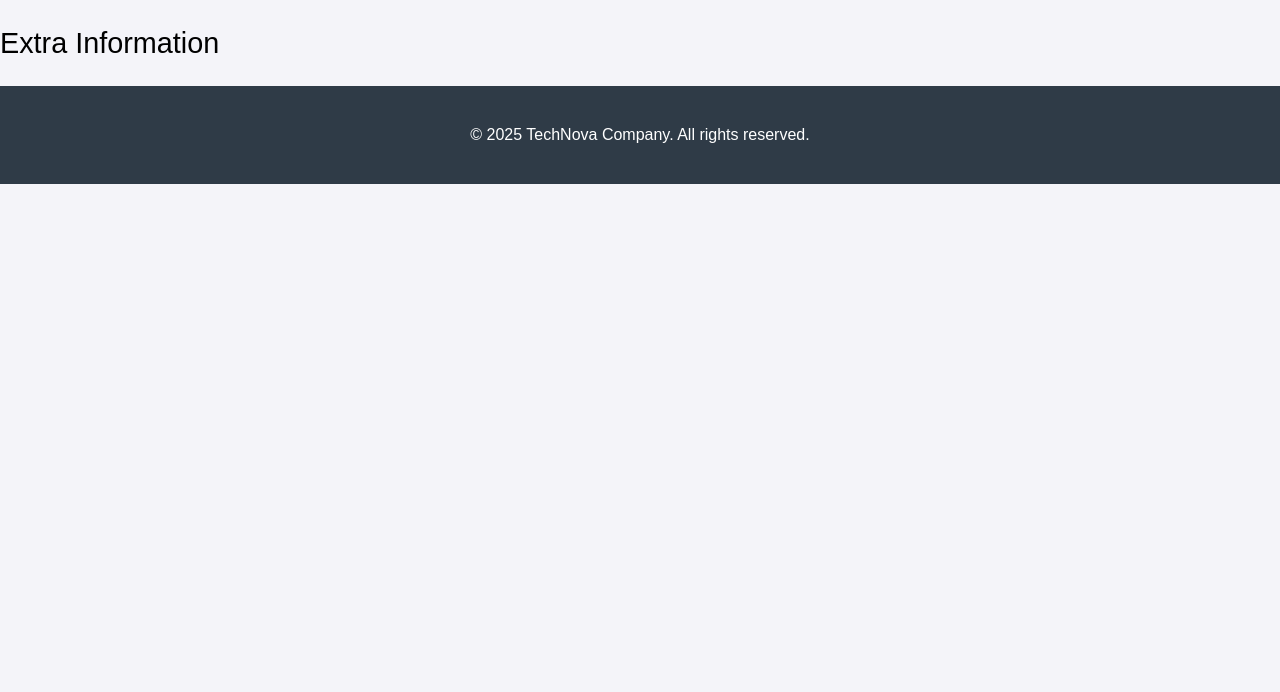
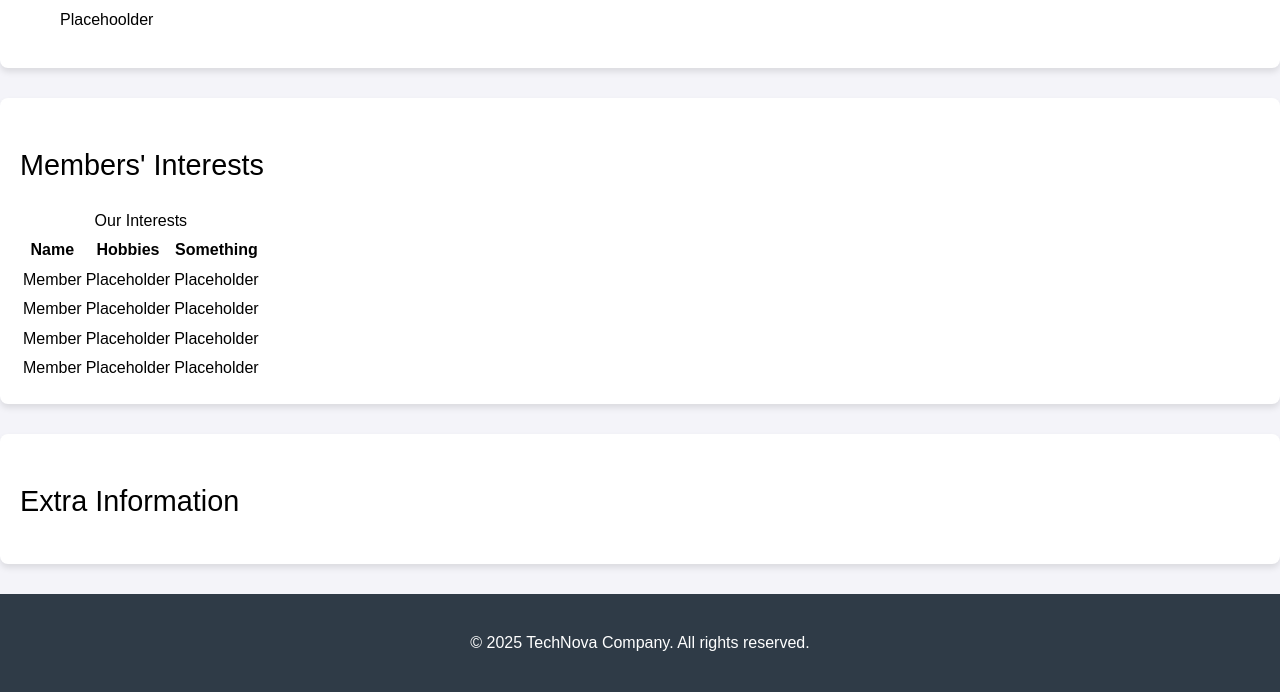
Before and after one commit to Muyheak/Group-Assignment, a PHP site: page /project1/about.html in a window 1280 px wide. Shown: the part 1622-2314 px from the top of the page. Before the commit the page ends 1806 px from the top, so only its background shows below. Run offline with PHP 8.4, Linux system fonts and the light colour scheme.

Commit message:
Box shadow

```diff
--- a/styles/style.css
+++ b/styles/style.css
@@ -245,3 +245,11 @@ h2 {
   margin-bottom: 20px;
   font-weight: normal;
 }
+
+section {
+  margin-bottom: 30px;
+  padding: 20px;
+  background-color: #fff;
+  border-radius: 8px;
+  box-shadow: 0 4px 6px rgba(0, 0, 0, 0.1);
+}
```
